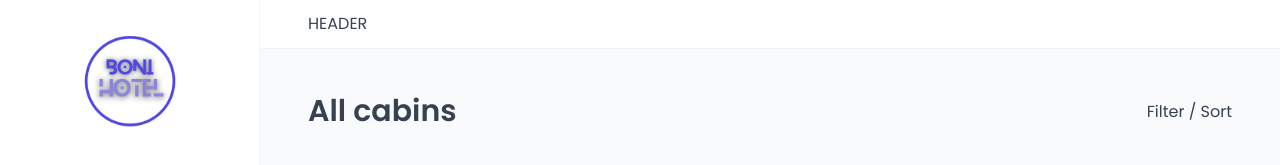
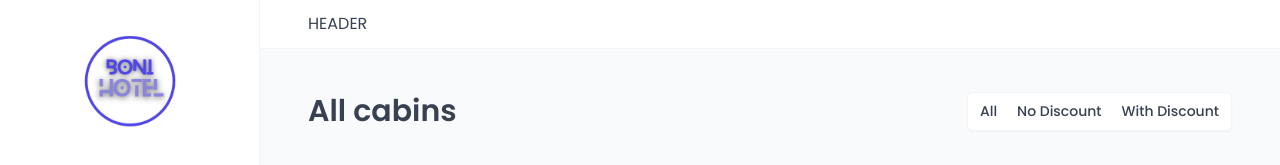
Before and after one commit to AnexDev1/boni-hotel, a React (Vite) app: page /cabins in a window 1280 px wide. Shown: the top 165 px of the page. Built offline with nearby package versions, Linux system fonts and the light colour scheme; no server answers; the database is empty; a web font is replaced by a local one.

Commit message:
implemented filtering and made it re-usable

```diff
--- a/src/features/cabins/CabinRow.jsx
+++ b/src/features/cabins/CabinRow.jsx
@@ -1,12 +1,5 @@
 import styled from "styled-components";
-import {
-  HiMiniPencilSquare,
-  HiPencil,
-  HiSquare2Stack,
-  HiTrash,
-} from "react-icons/hi2";
-import { HiClipboardDocumentCheck } from "react-icons/hi2";
-import { HiOutlineTrash } from "react-icons/hi2";
+import { HiPencil, HiSquare2Stack, HiTrash } from "react-icons/hi2";
 
 import { formatCurrency } from "../../utils/helpers";
 import CreateCabinForm from "./CreateCabinForm";
@@ -45,7 +38,7 @@
 `;
 function CabinRow({ cabin }) {
   const { isDeleting, deleteCabin } = useDeleteCabin();
-  const { isCreating, createCabin } = useCreateCabin();
+  const { createCabin } = useCreateCabin();
   const {
     id: cabinId,
     name,
--- a/src/features/cabins/CabinTable.jsx
+++ b/src/features/cabins/CabinTable.jsx
@@ -3,11 +3,23 @@
 import { useCabins } from "./useCabins";
 import Table from "../../ui/Table";
 import Menus from "../../ui/Menus";
+import { useSearchParams } from "react-router-dom";
 
 function CabinTable() {
   const { isLoading, cabins } = useCabins();
+  const [searchParams] = useSearchParams();
+  const filterValue = searchParams.get("discount") || "all";
 
+  let filteredCabins;
   if (isLoading) return <Spinner />;
+  if (filterValue === "all") filteredCabins = cabins;
+  if (filterValue === "no-discount") {
+    filteredCabins = cabins.filter((cabin) => cabin.discount === 0);
+  }
+  if (filterValue === "with-discount") {
+    filteredCabins = cabins.filter((cabin) => cabin.discount > 0);
+  }
+
   return (
     <Menus>
       <Table columns="0.6fr 1.8fr 2.2fr 1fr 1fr 1fr">
@@ -20,7 +32,7 @@
           <div></div>
         </Table.Header>
         <Table.Body
-          data={cabins}
+          data={filteredCabins}
           render={(cabin) => <CabinRow cabin={cabin} key={cabin.id} />}
         />
       </Table>
--- /dev/null
+++ b/src/features/cabins/CabinTableOperations.jsx
@@ -0,0 +1,19 @@
+import TableOperations from "../../ui/TableOperations";
+import Filter from "../../ui/Filter";
+
+function CabinTableOperations() {
+  return (
+    <TableOperations>
+      <Filter
+        filterField="discount"
+        options={[
+          { value: "all", label: "All" },
+          { value: "no-discount", label: "No Discount" },
+          { value: "with-discount", label: "With Discount" },
+        ]}
+      />
+    </TableOperations>
+  );
+}
+
+export default CabinTableOperations;
--- a/src/pages/Cabins.jsx
+++ b/src/pages/Cabins.jsx
@@ -3,13 +3,14 @@
 import CabinTable from "../features/cabins/CabinTable";
 
 import AddCabin from "../features/cabins/AddCabin";
+import CabinTableOperations from "../features/cabins/CabinTableOperations";
 
 function Cabins() {
   return (
     <>
       <Row type="horizontal">
         <Heading as="h1">All cabins</Heading>
-        <p>Filter / Sort</p>
+        <CabinTableOperations />
       </Row>
       <Row>
         <CabinTable />
--- a/src/ui/Filter.jsx
+++ b/src/ui/Filter.jsx
@@ -1,3 +1,4 @@
+import { useSearchParams } from "react-router-dom";
 import styled, { css } from "styled-components";
 
 const StyledFilter = styled.div`
@@ -33,3 +34,24 @@
     color: var(--color-brand-50);
   }
 `;
+function Filter({ filterField, options }) {
+  const [searchParams, setSearchParams] = useSearchParams();
+
+  function handleClick(value) {
+    searchParams.set("discount", value);
+    setSearchParams(searchParams);
+  }
+  return (
+    <StyledFilter>
+      {options.map((option) => {
+        return (
+          <FilterButton onClick={() => handleClick(option.value)}>
+            {option.label}
+          </FilterButton>
+        );
+      })}
+    </StyledFilter>
+  );
+}
+
+export default Filter;
--- a/src/ui/Table.jsx
+++ b/src/ui/Table.jsx
@@ -85,7 +85,7 @@
   );
 }
 function Body({ data, render }) {
-  if (!data.length) return <Empty>No data to show at the moment</Empty>;
+  if (data.length === 0) return <Empty>No data to show at the moment</Empty>;
   return <StyledBody>{data.map(render)}</StyledBody>;
 }
 Table.Header = Header;
```
